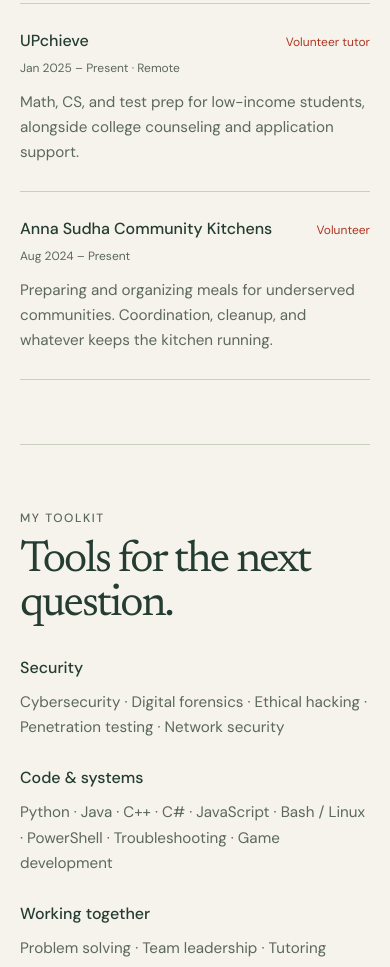
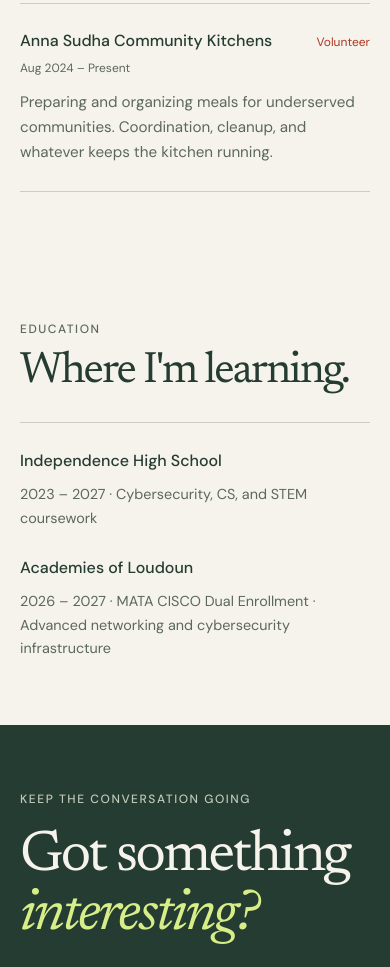
Before and after one commit to Abhinav0234/Abhinav0234.github.io, a plain HTML site: page index.html in a window 390 px wide. Shown: the part 5937-6904 px from the top of the page. Drawn offline with Linux system fonts and the light colour scheme.

Commit message:
Remove UPchieve and toolkit, retain standalone education

```diff
--- a/index.html
+++ b/index.html
@@ -17,7 +17,7 @@
   <link rel="preconnect" href="https://fonts.googleapis.com">
   <link rel="preconnect" href="https://fonts.gstatic.com" crossorigin>
   <link href="https://fonts.googleapis.com/css2?family=DM+Sans:wght@400;500;600;700&family=Newsreader:ital,wght@0,400;0,500;1,400;1,500&display=swap" rel="stylesheet">
-  <link rel="stylesheet" href="style.css?v=2">
+  <link rel="stylesheet" href="style.css?v=3">
   <script src="script.js" defer></script>
 </head>
 <body>
@@ -121,11 +121,10 @@
     <section class="section section-compact container" id="experience" aria-labelledby="experience-heading"><div class="split-heading"><div class="reveal"><p class="eyebrow">Beyond the screen</p><h2 id="experience-heading">Make things.<br> Help people.</h2></div><div class="experience-list">
       <article class="experience-row"><div class="experience-top"><h3><a href="https://indyhax.com/" target="_blank" rel="noopener noreferrer">IndyHAX</a></h3><span>Co-founder</span></div><p class="experience-date">Independence High School</p><p>Co-founded a hybrid CTF and hackathon open to high school students, bringing people together to solve cybersecurity challenges and build hands-on coding projects.</p></article>
       <article class="experience-row"><div class="experience-top"><h3>Abhinav's Math &amp; Science</h3><span>Self-employed tutor</span></div><p class="experience-date">Jun 2025 – Present · Loudoun County, Virginia</p><p>One-on-one math and science sessions adapted to each student. Hands-on problem solving to help students get comfortable with STEM basics.</p></article>
-      <article class="experience-row"><div class="experience-top"><h3>UPchieve</h3><span>Volunteer tutor</span></div><p class="experience-date">Jan 2025 – Present · Remote</p><p>Math, CS, and test prep for low-income students, alongside college counseling and application support.</p></article>
       <article class="experience-row"><div class="experience-top"><h3>Anna Sudha Community Kitchens</h3><span>Volunteer</span></div><p class="experience-date">Aug 2024 – Present</p><p>Preparing and organizing meals for underserved communities. Coordination, cleanup, and whatever keeps the kitchen running.</p></article>
     </div></div></section>
 
-    <section class="section container toolkit-section" id="skills" aria-labelledby="skills-heading"><div class="section-heading reveal"><div><p class="eyebrow">My toolkit</p><h2 id="skills-heading">Tools for the next question.</h2></div></div><div class="toolkit-grid"><div><h3>Security</h3><p>Cybersecurity · Digital forensics · Ethical hacking · Penetration testing · Network security</p></div><div><h3>Code &amp; systems</h3><p>Python · Java · C++ · C# · JavaScript · Bash / Linux · PowerShell · Troubleshooting · Game development</p></div><div><h3>Working together</h3><p>Problem solving · Team leadership · Tutoring</p></div></div><div class="education-list"><div><h3>Independence High School</h3><p>2023 – 2027 · Cybersecurity, CS, and STEM coursework</p></div><div><h3>Academies of Loudoun</h3><p>2026 – 2027 · MATA CISCO Dual Enrollment · Advanced networking and cybersecurity infrastructure</p></div></div></section>
+    <section class="section container" id="education" aria-labelledby="education-heading"><div class="section-heading reveal"><div><p class="eyebrow">Education</p><h2 id="education-heading">Where I'm learning.</h2></div></div><div class="education-list"><div><h3>Independence High School</h3><p>2023 – 2027 · Cybersecurity, CS, and STEM coursework</p></div><div><h3>Academies of Loudoun</h3><p>2026 – 2027 · MATA CISCO Dual Enrollment · Advanced networking and cybersecurity infrastructure</p></div></div></section>
 
     <section class="contact-section" id="connect" aria-labelledby="contact-heading"><div class="container contact-inner"><div class="reveal"><p class="eyebrow">Keep the conversation going</p><h2 id="contact-heading">Got something<br><em>interesting?</em></h2><p>Security questions, game ideas, or something we could build together. I'd like to hear it.</p></div><div class="contact-links"><a class="contact-email" href="mailto:superabhinav05@gmail.com">Say hello.</a><a href="https://www.linkedin.com/in/abhinavboora/" target="_blank" rel="noopener noreferrer">LinkedIn</a><a href="https://github.com/Abhinav0234" target="_blank" rel="noopener noreferrer">GitHub</a><a href="https://www.instagram.com/realabhi2500/" target="_blank" rel="noopener noreferrer">Instagram</a></div></div></section>
   </main>
--- a/style.css
+++ b/style.css
@@ -780,24 +780,15 @@ h2 em,h1 em {
   color:var(--muted);
   font-size:.9rem
 }
-.toolkit-section {
-  border-top:1px solid var(--line)
-}
-.toolkit-grid {
-  display:grid;
-  grid-template-columns:1fr 1.3fr .85fr;
-  gap:60px
-}
-.toolkit-grid h3,.education-list h3 {
+.education-list h3 {
   font:500 1rem/1.5 var(--body);
   margin-bottom:10px
 }
-.toolkit-grid p,.education-list p {
+.education-list p {
   font-size:.9rem;
   color:var(--muted)
 }
 .education-list {
-  margin-top:55px;
   padding-top:28px;
   border-top:1px solid var(--line);
   display:grid;
@@ -1192,9 +1183,6 @@ html[data-motion=off] .project-cover[data-place=front] {
   .split-heading h2 br {
     display:none
   }
-  .toolkit-grid {
-    gap:30px
-  }
   .contact-inner {
     gap:50px
   }
@@ -1452,17 +1440,9 @@ html[data-motion=off] .project-cover[data-place=front] {
   .experience-row>p:last-child {
     font-size:.95rem
   }
-  .toolkit-grid {
-    grid-template-columns:1fr;
-    gap:26px
-  }
-  .toolkit-grid p {
-    font-size:.95rem
-  }
   .education-list {
     grid-template-columns:1fr;
     gap:25px;
-    margin-top:30px;
     padding-top:26px
   }
   .contact-inner {
```
Also changed, not shown: projects.html (+1 -1 lines), 1 other file.
